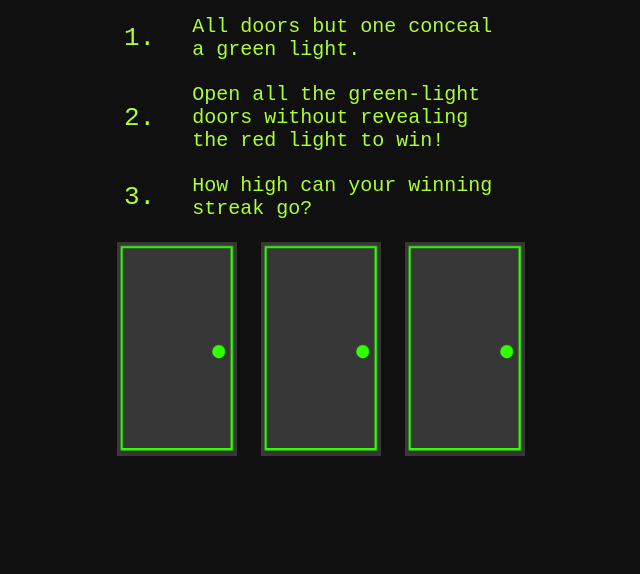
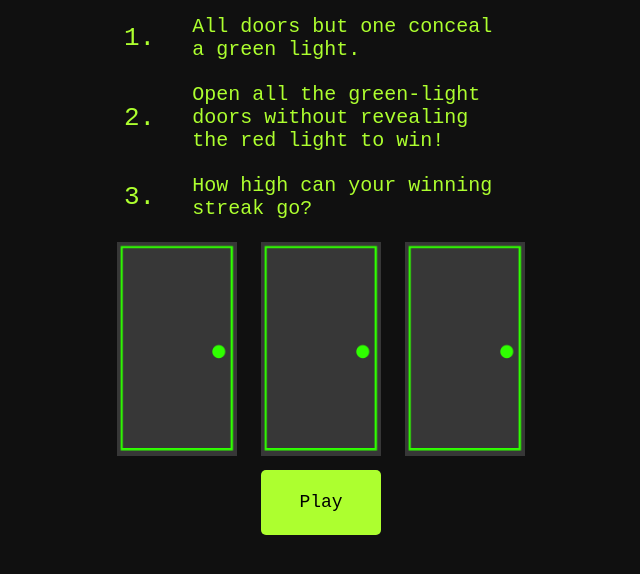
Before and after one commit to Paraprax/the-dud, a PHP site: page / in a window 1280 px wide. Shown: the part 166-740 px from the top of the page, without its empty margins (319-959 px from the left). Run offline with PHP 8.4, Linux system fonts and the light colour scheme.

Commit message:
Add and style play button

```diff
--- a/assets/css/style.css
+++ b/assets/css/style.css
@@ -59,3 +59,18 @@ header {
 #door-row {
   text-align: center;
 }
+
+.start-row {
+  margin: auto;
+  width: 120px;
+  height: 43px;
+  font-family: "Courier New", Courier, monospace;
+  background-color: greenyellow;
+  border-radius: 5px;
+  padding-top: 22px;
+  font-size: 18px;
+  text-align: center;
+  color: #000000;
+  margin-bottom: 21px;
+  cursor: pointer;
+}
--- a/index.html
+++ b/index.html
@@ -43,5 +43,7 @@
       <!-- <img id="door4" class="door" src="assets/images/door.png" width="160px" alt="closed door" />
       <img id="door5" class="door" src="assets/images/door.png" width="160px" alt="closed door" /> -->
     </div>
+
+    <div id="start" class="start-row">Play</div>
   </body>
 </html>
```
